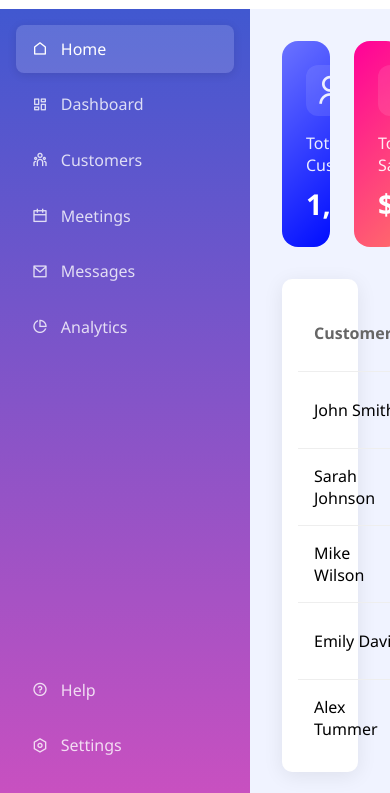
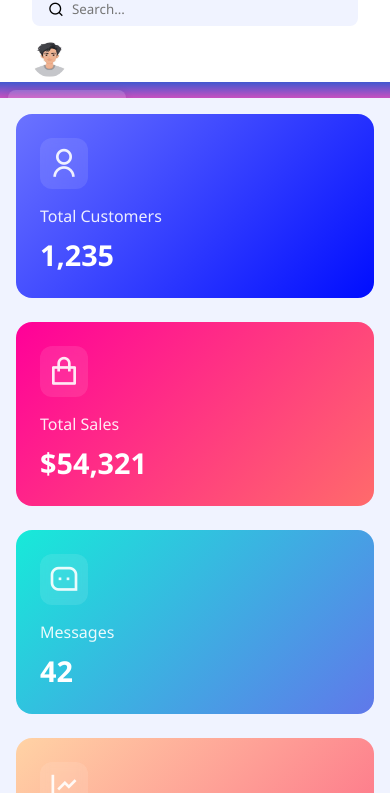
Before and after one commit to AKULA-BHARAT-CHANDRA-VINAY/admin_db, a plain HTML site: page index.html in a window 390 px wide. Shown: the part 51-844 px from the top of the page. Drawn offline with nearby package versions, Linux system fonts and the light colour scheme.

Commit message:
Update style.css

```diff
--- a/style.css
+++ b/style.css
@@ -229,3 +229,97 @@ th {
     font-size: 0.8rem;
     color: #999;
 }
+
+/* Medium Screens: Tablets (768px - 1024px) */
+@media (max-width: 1024px) {
+    .dashboard {
+        grid-template-columns: 200px 1fr;
+    }
+
+    .search {
+        width: 250px;
+    }
+
+    .cards {
+        grid-template-columns: repeat(2, 1fr);
+    }
+
+    .activity-item {
+        flex-direction: column;
+        align-items: flex-start;
+    }
+}
+
+/* Small Screens: Mobile (below 768px) */
+@media (max-width: 768px) {
+    .dashboard {
+        grid-template-columns: 1fr;
+        grid-template-rows: auto 1fr;
+    }
+
+    .sidebar {
+        flex-direction: row;
+        overflow-x: auto;
+        padding: 0.5rem;
+        justify-content: flex-start;
+    }
+
+    .sidebar a {
+        padding: 0.5rem;
+        font-size: 0.9rem;
+        white-space: nowrap;
+    }
+
+    .topbar {
+        flex-direction: column;
+        align-items: flex-start;
+        gap: 1rem;
+    }
+
+    .search {
+        width: 100%;
+    }
+
+    .main-content {
+        padding: 1rem;
+    }
+
+    .cards {
+        grid-template-columns: 1fr;
+    }
+
+    table thead {
+        display: none;
+    }
+
+    table, tbody, tr, td {
+        display: block;
+        width: 100%;
+    }
+
+    tr {
+        margin-bottom: 1rem;
+        background: #fff;
+        border-radius: 8px;
+        box-shadow: 0 2px 8px rgba(0,0,0,0.05);
+        padding: 1rem;
+    }
+
+    td {
+        border: none;
+        padding: 0.5rem 0;
+        text-align: left;
+    }
+
+    td::before {
+        content: attr(data-label);
+        font-weight: bold;
+        display: block;
+        margin-bottom: 0.3rem;
+        color: #555;
+    }
+
+    .activity-items {
+        gap: 1rem;
+    }
+}
```
